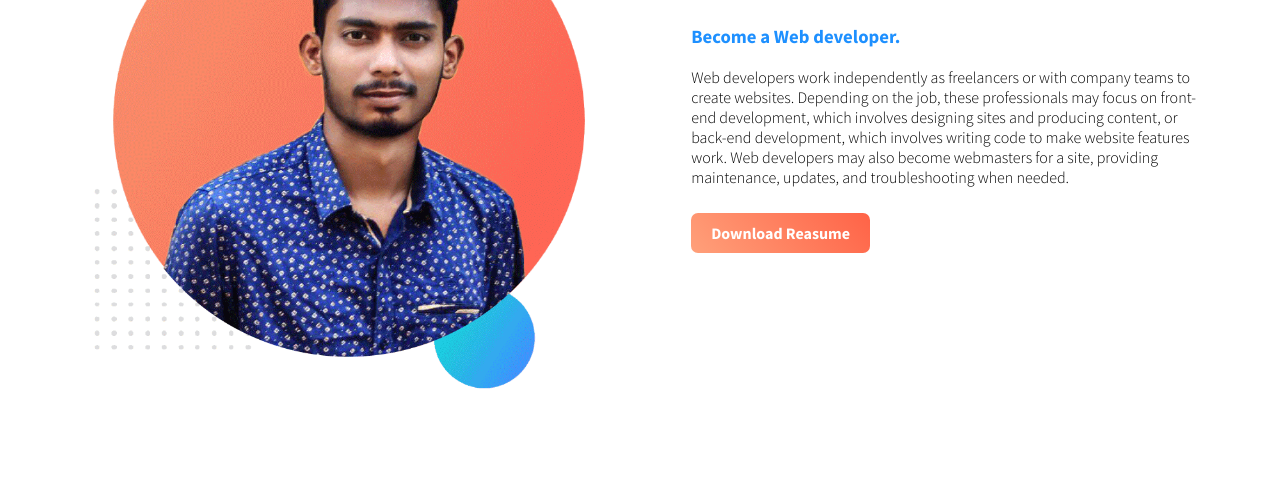
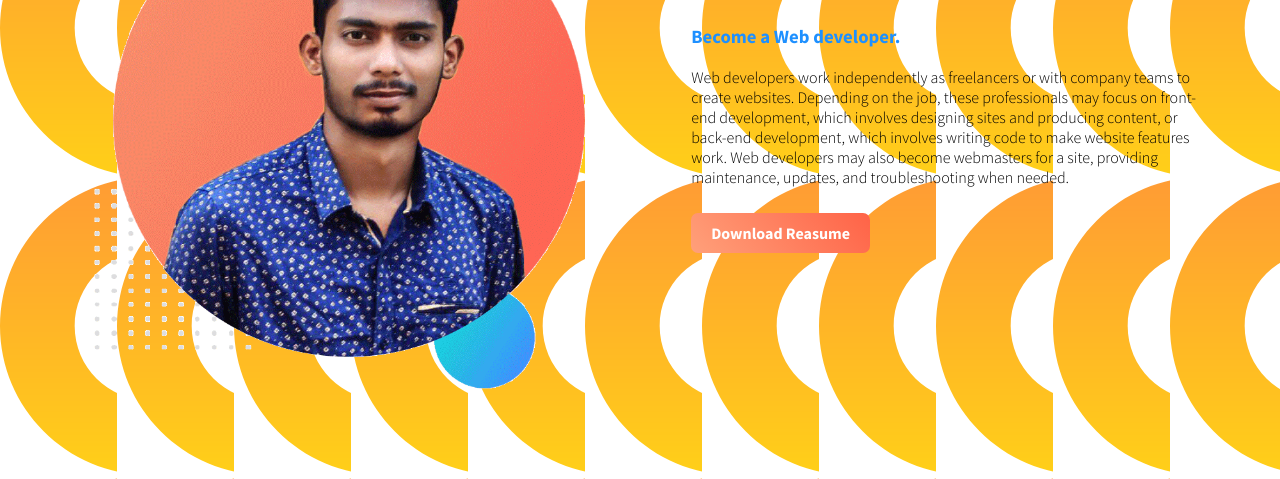
Before and after one commit to redwan2102/Web-portfolio, a plain HTML site: page index.html in a window 1280 px wide. Shown: the part 721-1200 px from the top of the page. Drawn offline with Linux system fonts and the light colour scheme.

Commit message:
dream-area

```diff
--- a/style.css
+++ b/style.css
@@ -44,3 +44,6 @@ section{
     border-radius: 7px;
     font-weight: 700;
 }
+.dream-area{
+    background-image: url(images/dream-bg.png);
+}
```
